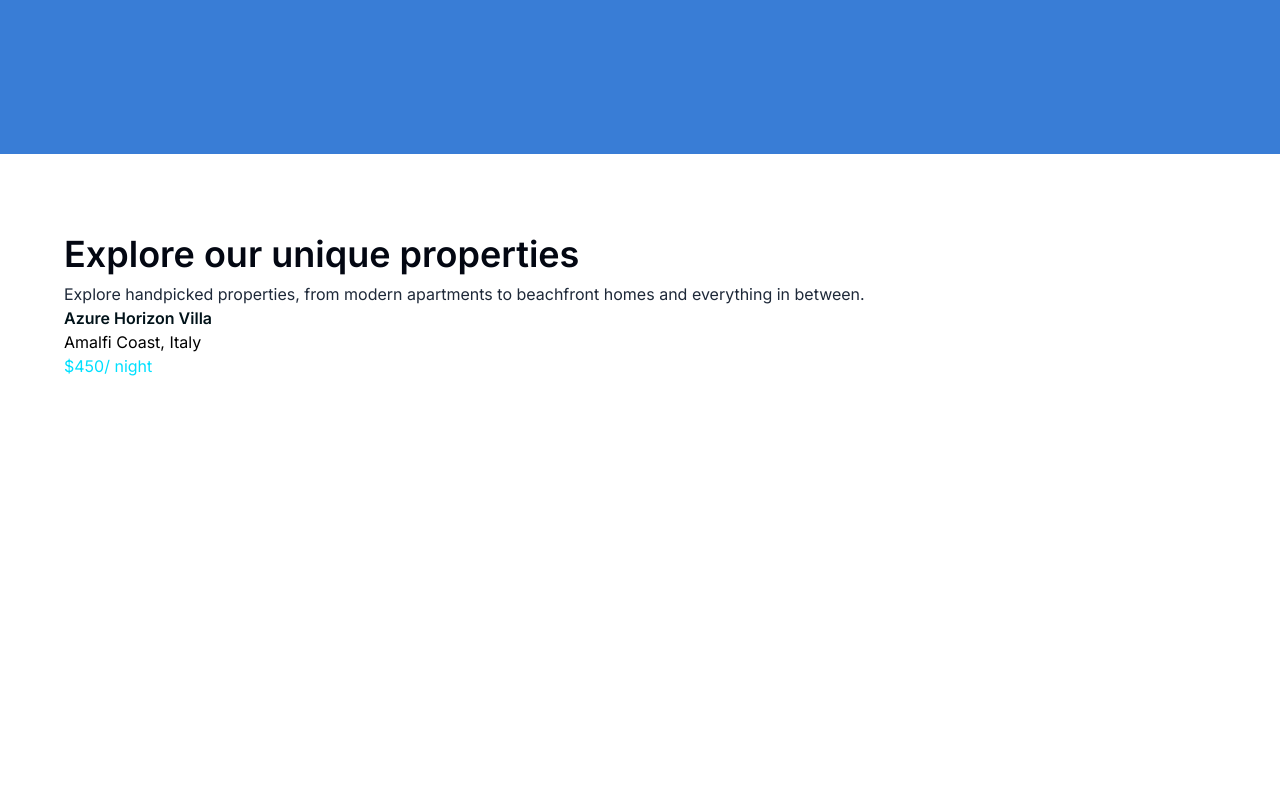
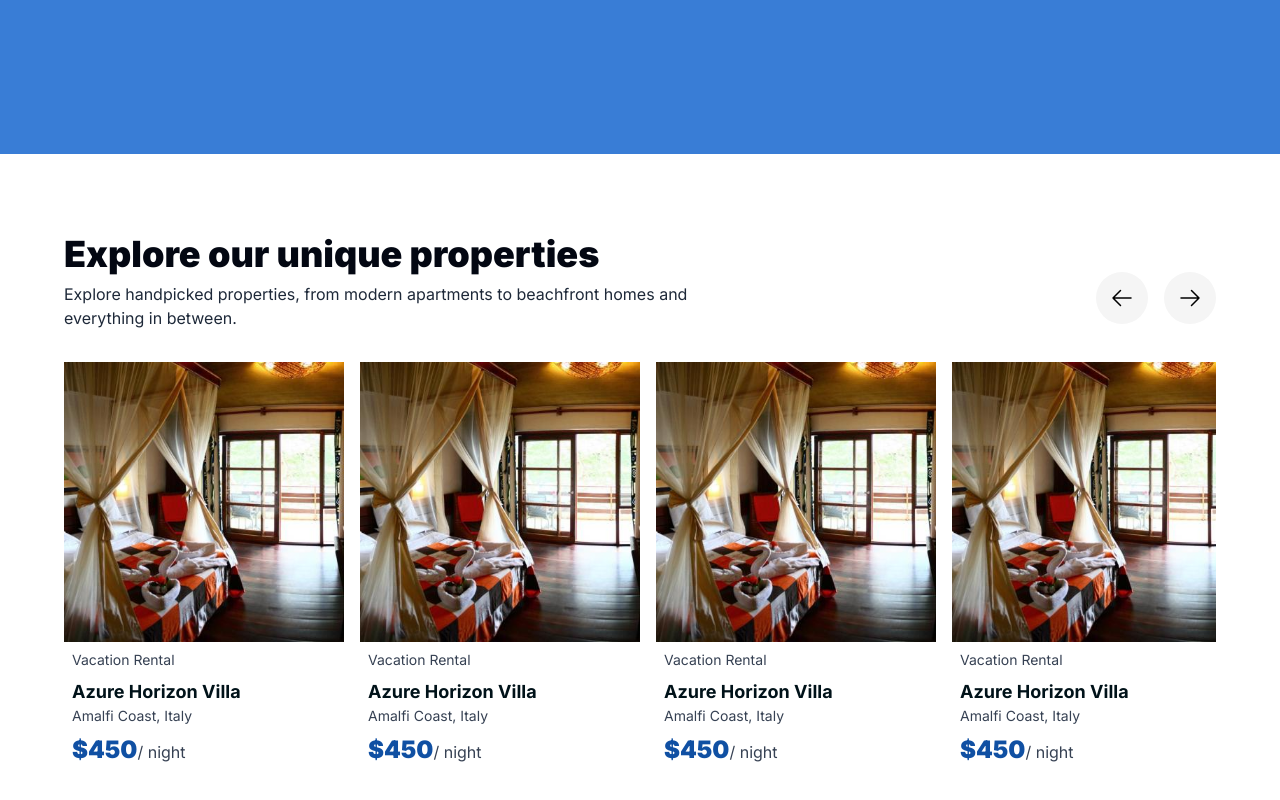
Before and after one commit to jubril-a/wikilet, a Next.js app: page / in a window 1280 px wide. Shown: the part 502-1302 px from the top of the page. Before the commit the page ends 880 px from the top, so only its background shows below. Built offline with nearby package versions, Linux system fonts and the light colour scheme.

Commit message:
add destination section

```diff
--- a/src/app/globals.css
+++ b/src/app/globals.css
@@ -9,3 +9,13 @@
 body {
   font-family: var(--font-sans);
 }
+
+@layer utilities {
+  .no-scrollbar::-webkit-scrollbar {
+    display: none;
+  }
+  .no-scrollbar {
+    -ms-overflow-style: none; /* IE and Edge */
+    scrollbar-width: none; /* Firefox */
+  }
+}
--- a/src/components/ProductCard.tsx
+++ b/src/components/ProductCard.tsx
@@ -2,15 +2,17 @@ import Image from "next/image"
 
 export default function ProductCard() {
     return (
-        <div className="w-70 rounded-md ">
-            <div>
+        <div className="w-70 rounded-m overflow-hidden shrink-0">
+            <div className="aspect-square">
+                <Image src="/images/product.jpg" width={280} height={280} alt="" />
+            </div>
+            <div className="p-2">
+                <p className="text-sm text-gray-700 mb-2">Vacation Rental</p>
 
-            </div>
-            <div>
-                <h3 className="font-semibold text-md text-primary-1">Azure Horizon Villa</h3>
-                <p>Amalfi Coast, Italy</p>
+                <h3 className="font-bold text-lg text-primary-1">Azure Horizon Villa</h3>
+                <p className="text-sm text-gray-700 mb-2">Amalfi Coast, Italy</p>
 
-                <p className="text-gray-500"><span className="text-primary-2">$450/ night</span></p>
+                <p className="text-gray-700"><span className="text-[#1050a3] font-black text-2xl">$450</span>/ night</p>
             </div>
         </div>
     )
--- /dev/null
+++ b/src/components/ScrollBtns.tsx
@@ -0,0 +1,31 @@
+import {
+    ArrowLeftIcon,
+    ArrowRightIcon
+} from "@heroicons/react/24/outline"
+
+const ScrollBtns = () => {
+
+
+//   const scroll = (direction: "forward" | "backward") => {
+    // if (scrollerRef?.current) {
+
+    //   const multiplier = direction == "forward" ? 1 : -1
+    //   scrollerRef.current.scrollBy({ left: multiplier * scrollerRef.current.clientWidth, behavior: "smooth" });
+    // }
+//   }
+
+  return (
+    <div className="max-sm:hidden">
+        <button className="bg-[#F5F5F5] hover:bg-btn-1 cursor-pointer rounded-full p-2.5 md:p-3.5 mr-4">
+            <ArrowLeftIcon className="size-6" />
+        </button>
+        <button className="bg-[#F5F5F5] hover:bg-btn-1 cursor-pointer rounded-full p-2.5 md:p-3.5">
+            <ArrowRightIcon className="size-6" />
+        </button>
+    </div>
+  )
+}
+
+export default ScrollBtns
+
+// onClick={() => scroll("forward")
--- a/src/components/Section.tsx
+++ b/src/components/Section.tsx
@@ -1,7 +1,7 @@
 export default function Section({children}: {children: React.ReactNode}) {
     return (
         <section className="min-[640px]:px-8">
-            <div className="max-w-6xl mx-auto my-20">
+            <div className="max-w-6xl mx-auto py-20">
                 {/* remove margin bottom */}
                 {children}
             </div>
--- a/src/components/TopDestinations.tsx
+++ b/src/components/TopDestinations.tsx
@@ -1,13 +1,25 @@
 import Section from "./Section"
 import ProductCard from "./ProductCard"
+import ScrollBtns from "./ScrollBtns"
 
 export default function TopDestinations() {
     return (
         <Section>
-            <h2 className="text-3xl md:text-4xl font-semibold text-gray-950 mb-2">Explore our unique properties</h2>
-            <p className="text-gray-800">Explore handpicked properties, from modern apartments to beachfront homes and everything in between.</p>
-
-            <div>
+            <div className="flex justify-between items-center">
+                <div className="mb-8 max-w-160">
+                    <h2 className="text-3xl md:text-4xl font-black text-gray-950 mb-2">Explore our unique properties</h2>
+                    <p className="text-gray-800 max-w-160">Explore handpicked properties, from modern apartments to beachfront homes and everything in between.</p>
+                </div>
+                <ScrollBtns />
+            </div>
+            <div className="flex gap-4 overflow-scroll no-scrollbar">
+                <ProductCard />
+                <ProductCard />
+                <ProductCard />
+                <ProductCard />
+                <ProductCard />
+                <ProductCard />
+                <ProductCard />
                 <ProductCard />
             </div>
         </Section>
```
Also changed, not shown: public/images/product.jpg (renamed from public/images/110392005.jpg).
